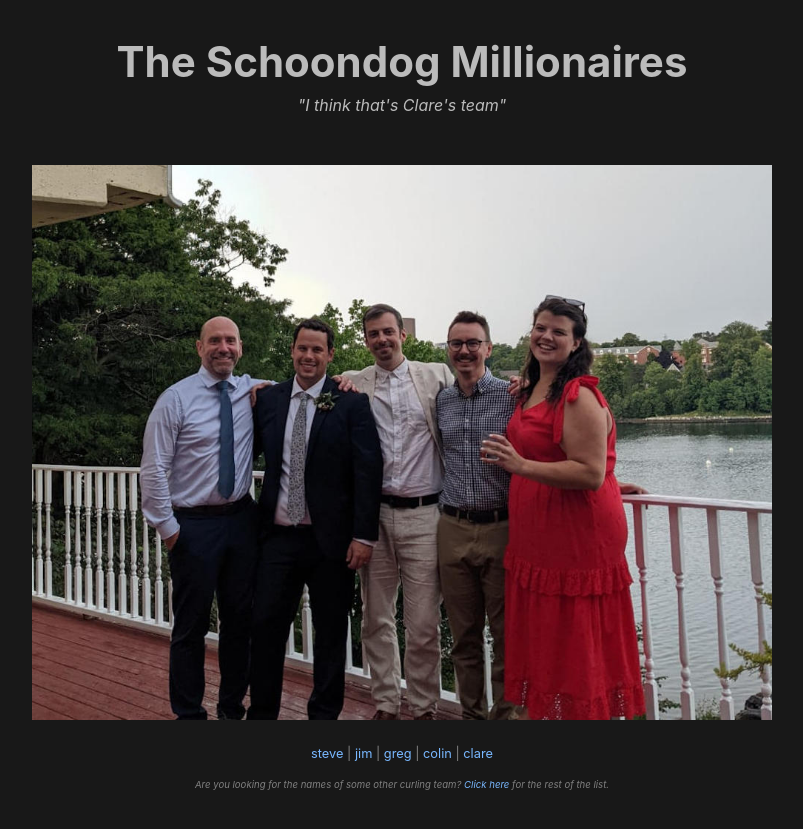
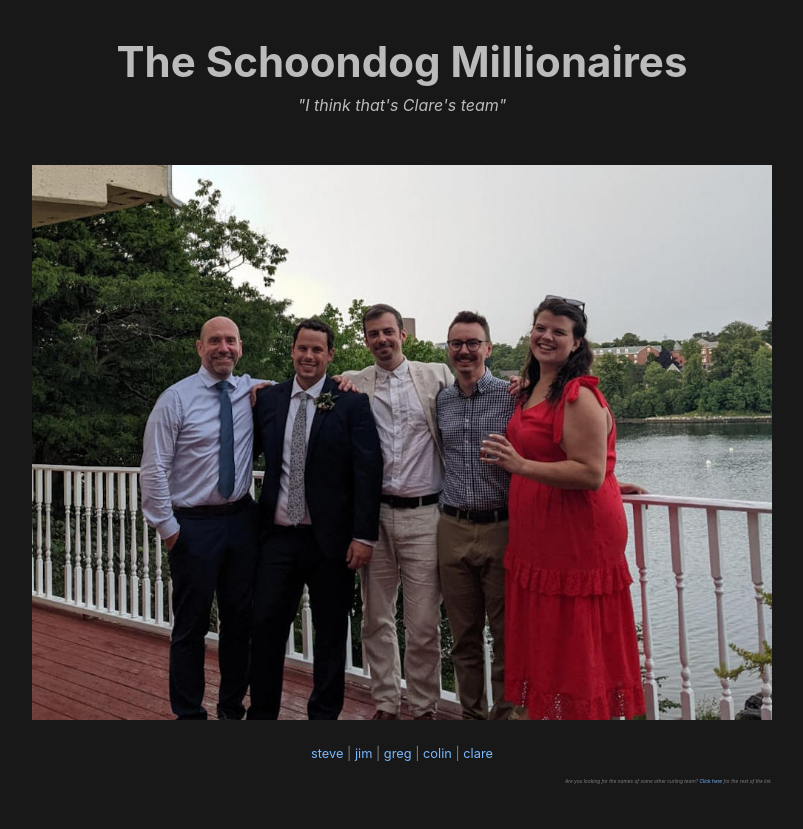
Before and after one commit to colindouglas/schoon.dog, a Jekyll site: the page built from index.md, in a window 1280 px wide. Shown: the top 829 px of the page, without its empty margins (238-1041 px from the left). Built offline with Jekyll 4.4.1, drawn with Linux system fonts in a browser that asks for light colours.

Commit message:
Revert "adjust text style"
This reverts commit 2694965c251216c61d72f98d5416be2ae5627af9.

```diff
--- a/index.md
+++ b/index.md
@@ -17,6 +17,6 @@ title: Schoondog Millionaires
 <p style="color:gray; font-size:80%; text-align:center;" markdown="1">
  [steve](mailto:steve@schoon.dog) | [jim](mailto:jim@schoon.dog) | [greg](mailto:greg@schoon.dog) | [colin](mailto:colin@schoon.dog) | [clare](mailto:clare@schoon.dog) </p>
 
-<p style="color:gray; font-size:60%; text-align:center;" markdown="1">
+<p style="color:gray; font-size:30%; text-align:right;" markdown="1">
 <i>Are you looking for the names of some other curling team? [Click here](http://www.schoon.dog/who) for the rest of the list.</i>
 </p>
```
